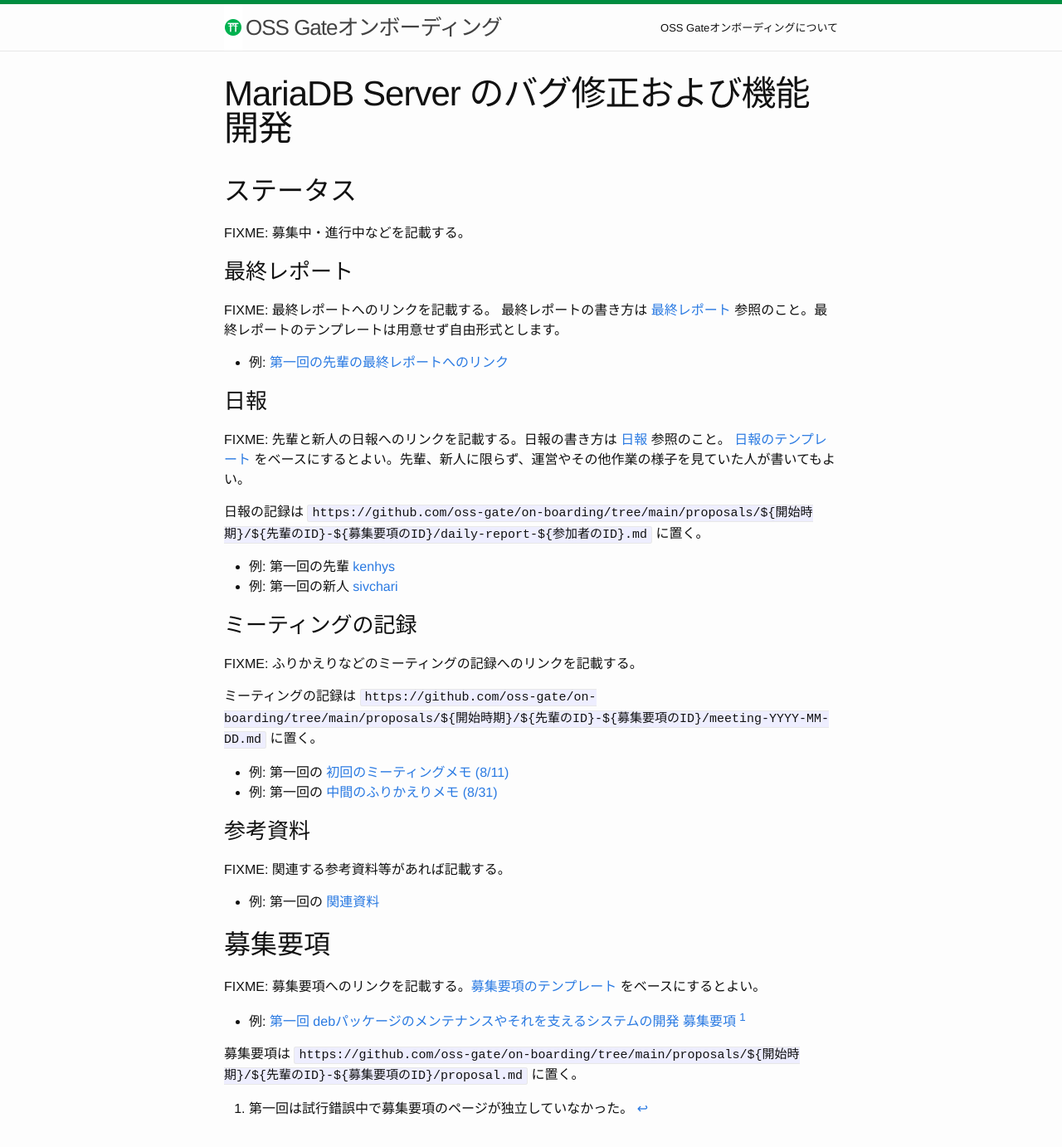
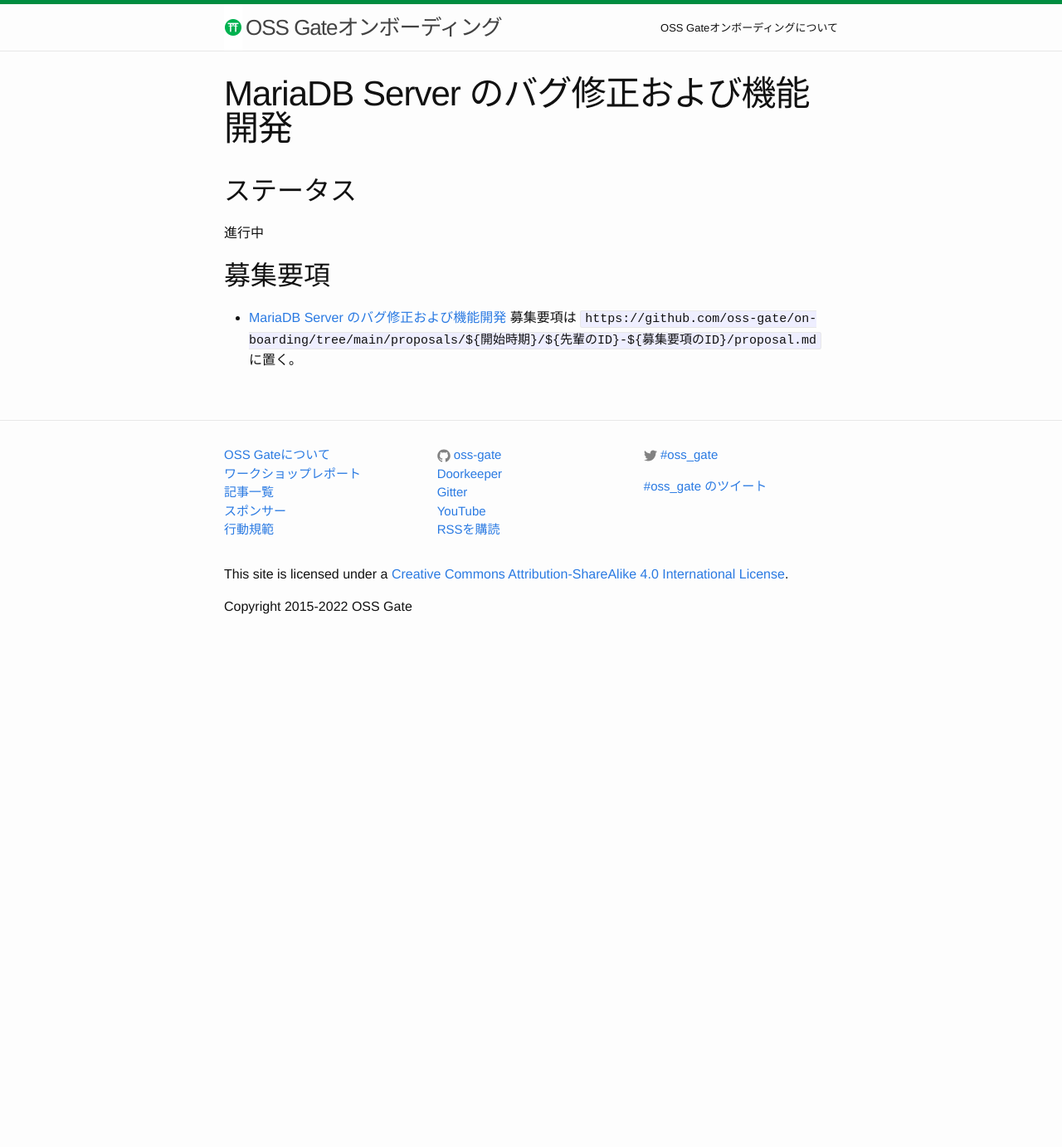
Before and after one commit to oss-gate/on-boarding, a Jekyll site: the page built from proposals/2022-03/nayuta-mariadb-server/index.md, in a window 1280 px wide and 1400 px high. Shown: the top 1382 px of the window at 83% size. Built offline with Jekyll 4.4.1, drawn with Linux system fonts in a browser that asks for light colours; Markdown is read by kramdown in place of the engine named in the settings; comment, search, counter and statistics services are not loaded.

Commit message:
Add necesarry info on index.md
change the status and make future contents invisible on the web.

```diff
--- a/proposals/2022-03/nayuta-mariadb-server/index.md
+++ b/proposals/2022-03/nayuta-mariadb-server/index.md
@@ -5,16 +5,17 @@ title: MariaDB Server のバグ修正および機能開発
 
 ## <span id="status">ステータス</span>
 
-FIXME: 募集中・進行中などを記載する。
+進行中
 
+<!--
 ### 最終レポート
 
 FIXME: 最終レポートへのリンクを記載する。
 最終レポートの書き方は [最終レポート]({{ site.baseurl }}{% link process/final-report/index.md %}) 参照のこと。最終レポートのテンプレートは用意せず自由形式とします。
 
-* 例: [第一回の先輩の最終レポートへのリンク](https://oss-gate.github.io/report/on-boarding/2021/10/08/on-boarding-2021-08-kenhys.html)
+* 例: [第一回の先輩の最終レポートへのリンク](https://oss-gate.github.io/report/on-boarding/2021/10/08/on-boarding-2021-08-kenhys.html))
 
-### 日報
+[](### 日報
 
 FIXME: 先輩と新人の日報へのリンクを記載する。日報の書き方は [日報]({{ site.baseurl }}{% link process/daily-report/index.md %}) 参照のこと。
 [日報のテンプレート]({{ site.baseurl }}{% link process/daily-report/template.md %}) をベースにするとよい。先輩、新人に限らず、運営やその他作業の様子を見ていた人が書いてもよい。
@@ -22,7 +23,7 @@ FIXME: 先輩と新人の日報へのリンクを記載する。日報の書き
 日報の記録は `https://github.com/oss-gate/on-boarding/tree/main/proposals/${開始時期}/${先輩のID}-${募集要項のID}/daily-report-${参加者のID}.md` に置く。
 
 * 例: 第一回の先輩 [kenhys]({{ site.baseurl }}{% link proposals/2021-08/kenhys-maintain-debian-packages/daily-report-kenhys.md %})
-* 例: 第一回の新人 [sivchari]({{ site.baseurl }}{% link proposals/2021-08/kenhys-maintain-debian-packages/daily-report-sivchari.md %})
+* 例: 第一回の新人 [sivchari]({{ site.baseurl }}{% link proposals/2021-08/kenhys-maintain-debian-packages/daily-report-sivchari.md %}))
 
 ### ミーティングの記録
 
@@ -40,12 +41,8 @@ FIXME: 関連する参考資料等があれば記載する。
 
 * 例: 第一回の [関連資料]({{ site.baseurl }}{% link proposals/2021-08/kenhys-maintain-debian-packages/references-2021-08.md %})
 
+-->
+
 ## 募集要項
-
-FIXME: 募集要項へのリンクを記載する。[募集要項のテンプレート]({{ site.baseurl }}{% link proposals/YYYY-MM/template/proposal.md %}) をベースにするとよい。
-
-* 例: [第一回 debパッケージのメンテナンスやそれを支えるシステムの開発 募集要項]({{ site.baseurl }}{% link proposals/2021-08/kenhys-maintain-debian-packages/index.md %}) [^proposal]
-
+* [MariaDB Server のバグ修正および機能開発]({{ site.baseurl }}{% link proposals/2022-03/nayuta-mariadb-server/proposal.md %})
 募集要項は `https://github.com/oss-gate/on-boarding/tree/main/proposals/${開始時期}/${先輩のID}-${募集要項のID}/proposal.md` に置く。
-
-[^proposal]: 第一回は試行錯誤中で募集要項のページが独立していなかった。
```
